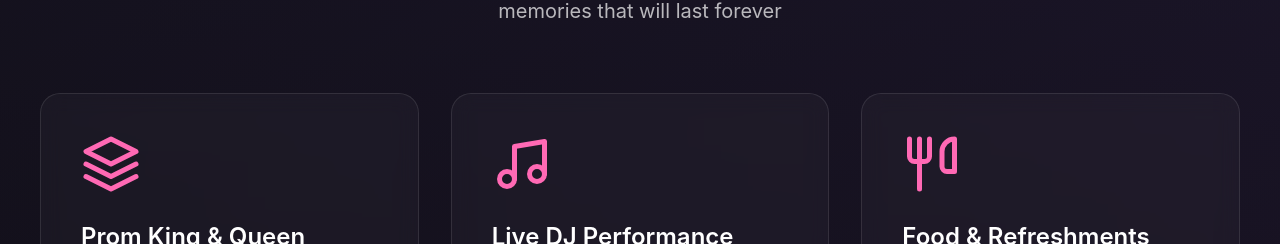
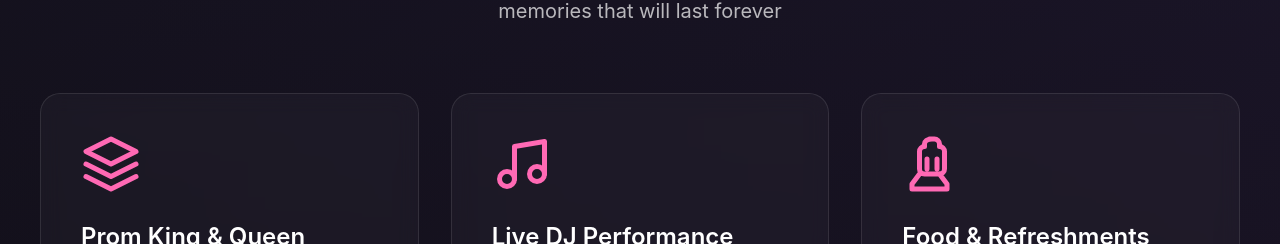
Before and after one commit to Architrb1795/prom, a React (Vite) app: page / in a window 1280 px wide. Shown: the part 1493-1737 px from the top of the page. Built offline with nearby package versions, Linux system fonts and the light colour scheme; the HTML template or start-up script is replaced by a standard one.

Commit message:
Updated Activities.jsx

```diff
--- a/src/components/Activities.jsx
+++ b/src/components/Activities.jsx
@@ -25,8 +25,8 @@ const Activities = () => {
       title: 'Live DJ Performance',
       description: 'Dance the night away with electrifying beats from professional DJs.'
     },
-    {
-    icon: (
+   {
+  icon: (
     <svg
       viewBox="0 0 24 24"
       fill="none"
@@ -35,9 +35,7 @@ const Activities = () => {
       strokeLinecap="round"
       strokeLinejoin="round"
     >
-      <path d="M3 2v7c0 1.1.9 2 2 2h4a2 2 0 0 0 2-2V2" />
-      <path d="M7 2v20" />
-      <path d="M21 15V2v0a5 5 0 0 0-5 5v6c0 1.1.9 2 2 2h3z" />
+      <path d="M12 2C10 2 9 3 9 4v1a2 2 0 0 0-2 2v7a2 2 0 0 0 2 2h6a2 2 0 0 0 2-2V7a2 2 0 0 0-2-2V4c0-1-1-2-2-2h-2zM7 16l-3 4V22h14v-2l-3-4M10 10v4M14 10v4"/>
     </svg>
   ),
   title: 'Food & Refreshments',
```
